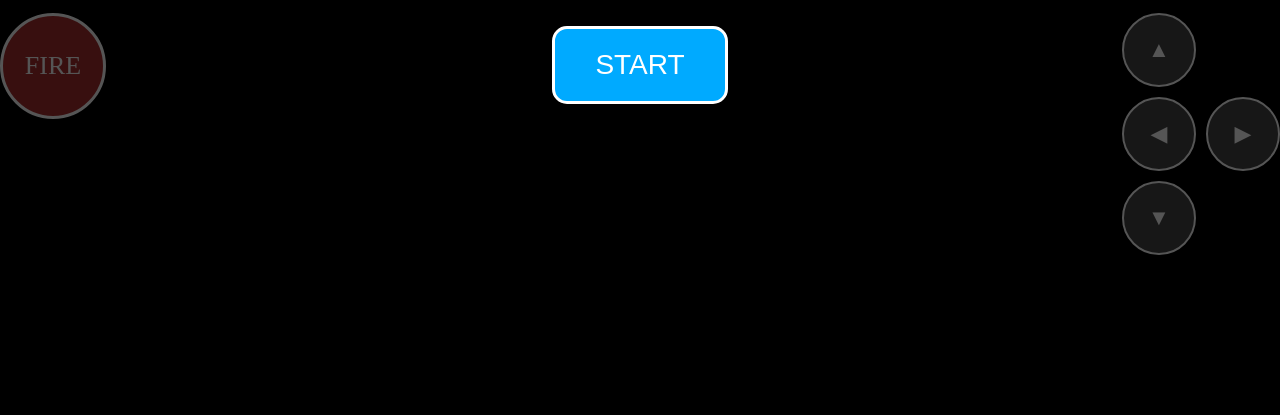
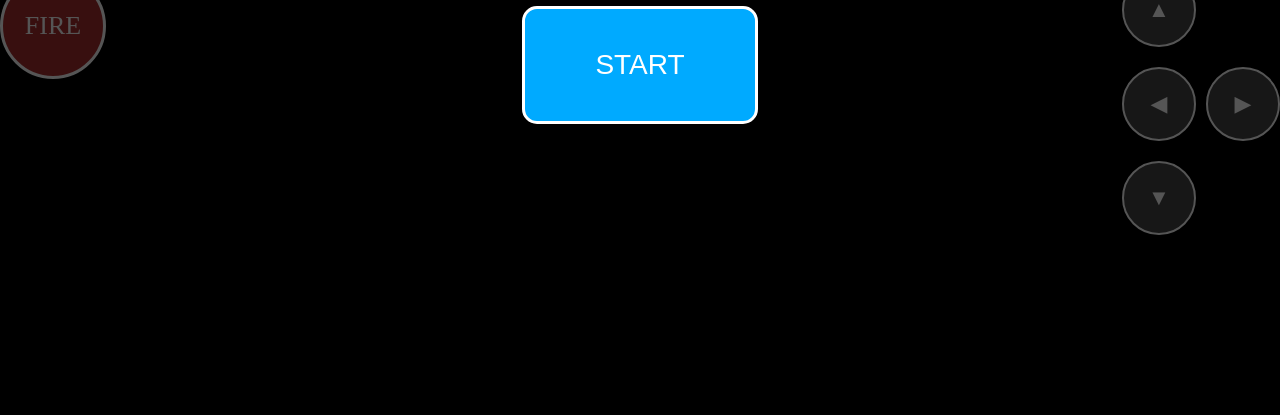
Before and after one commit to Mrajput2106/Portfolio, a plain HTML site: page index.html in a window 1280 px wide. Shown: the part 385-800 px from the top of the page. Drawn offline with Linux system fonts and the light colour scheme.

Commit message:
Update index.html

```diff
--- a/index.html
+++ b/index.html
@@ -34,7 +34,7 @@
     }
 
     .gameBtn {
-      padding:20px 40px;
+      padding:40px 70px;
       background:#0af;
       color:#fff;
       border-radius:15px;
@@ -47,11 +47,11 @@
     /* FIXED: BUTTONS MOVED UP */
     #controls {
       position:absolute;
-      bottom:160px;  /* ← BUTTONS HIGHER NOW */
+      bottom:180px;  /* ← BUTTONS HIGHER NOW */
       width:100%;
       display:flex;
       justify-content:space-between;
-      padding:0 20px;
+      padding:0 30px;
       pointer-events:none;
       z-index:5;
     }
@@ -59,7 +59,7 @@
     .btnGroup {
       display:flex;
       flex-direction:column;
-      gap:10px;
+      gap:20px;
       pointer-events:auto;
     }
 
```
